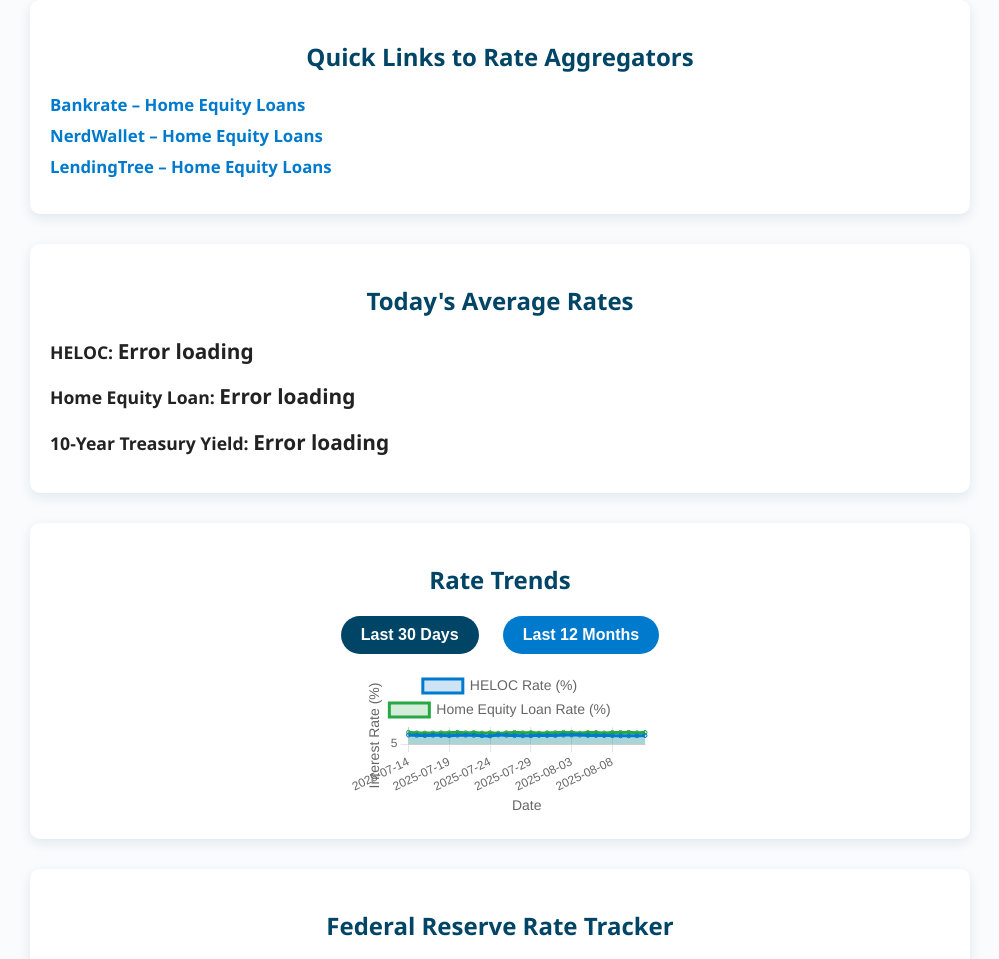
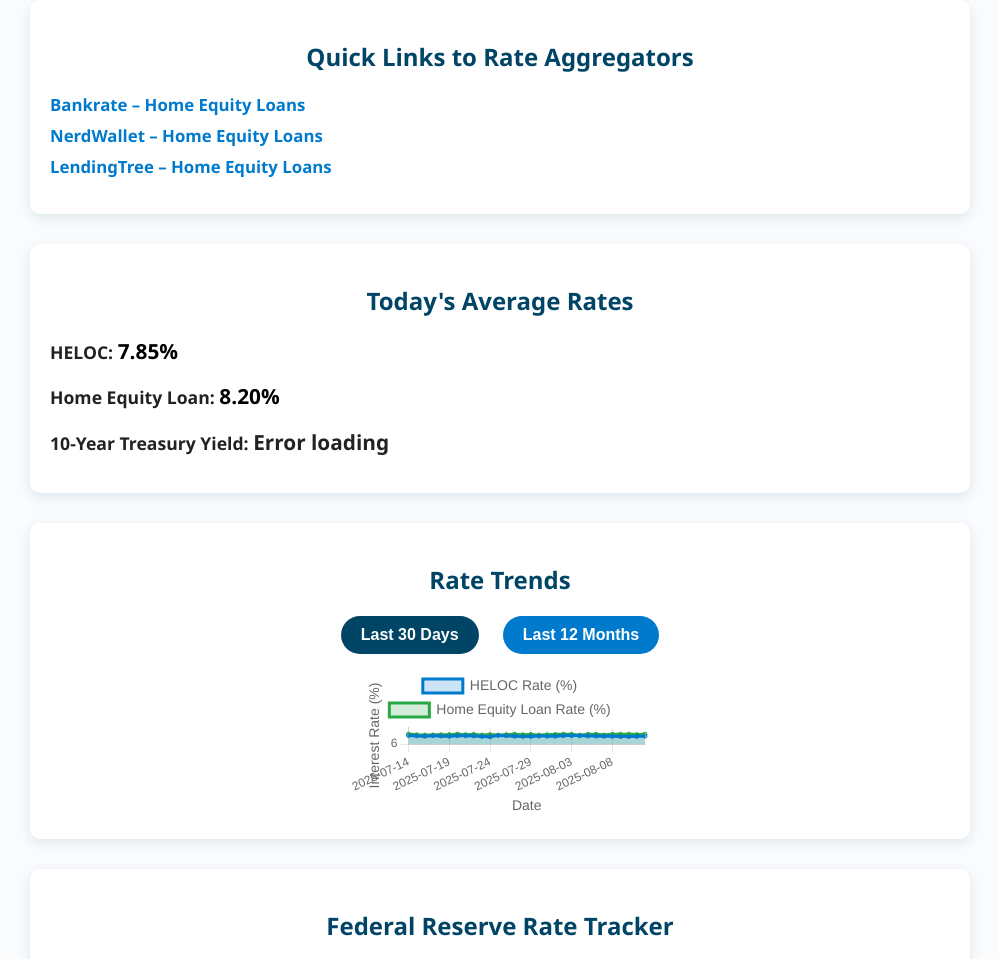
Before and after one commit to sdre11/home-equity-dashboard, a plain HTML site: page index.html in a window 1280 px wide. Shown: the part 86-1045 px from the top of the page, without its empty margins (140-1139 px from the left). Drawn offline with nearby package versions, Linux system fonts and the light colour scheme; no server answers.

Commit message:
Update index.html

```diff
--- a/index.html
+++ b/index.html
@@ -188,35 +188,31 @@ function colorRate(elementId, rate, thresholds) {
 }
 }
 
-// Fetch HELOC & Home Equity Loan Rates from Bankrate
-fetch("https://www.bankrate.com/api/loan-rates/home-equity/v1/")
-  .then(res => res.json())
-  .then(data => {
-    const heloc = data.rates.find(r => r.productName.toLowerCase().includes("heloc"));
-    const homeLoan = data.rates.find(r => r.productName.toLowerCase().includes("home equity loan"));
-    const helocRate = heloc ? `${heloc.apr}` : "N/A";
-    const homeLoanRate = homeLoan ? `${homeLoan.apr}` : "N/A";
+// ---- Static sample rates for HELOC and Home Equity Loan ----
+const staticHelocRate = 7.85; // <-- edit this anytime
+const staticLoanRate = 8.20; // <-- edit this anytime
 
-    document.getElementById("helocRate").textContent = helocRate + "%";
-    document.getElementById("loanRate").textContent = homeLoanRate + "%";
+document.getElementById("helocRate").textContent = staticHelocRate.toFixed(2) + "%";
+colorRate("helocRate", staticHelocRate, { green: 7.0, red: 8.51 });
 
-    colorRate("helocRate", helocRate, { green: 7.0, red: 8.51 });
-    colorRate("loanRate", homeLoanRate, { green: 7.5, red: 9.01 });
-  })
-  .catch(() => {
-    document.getElementById("helocRate").textContent = "Error loading";
-    document.getElementById("loanRate").textContent = "Error loading";
-  });
+document.getElementById("loanRate").textContent = staticLoanRate.toFixed(2) + "%";
+colorRate("loanRate", staticLoanRate, { green: 7.5, red: 9.01 });
 
-// Fetch 10-Year Treasury Yield from U.S. Treasury with CORS proxy and filter
-fetch('https://api.allorigins.win/get?url=' + encodeURIComponent('https://api.fiscaldata.treasury.gov/services/api/fiscal_service/v2/accounting/od/avg_interest_rates?filter=security_type_desc:eq:Note&sort=-record_date&page[size]=1'))
+// ---- Fetch 10-Year Treasury Yield from U.S. Treasury with CORS proxy and filter ----
+fetch('https://api.allorigins.win/get?url=' + encodeURIComponent('https://api.fiscaldata.treasury.gov/services/api/fiscal_service/v2/accounting/od/avg_interest_rates?sort=-record_date&page[size]=5'))
 .then(res => res.json())
 .then(data => {
 const jsonData = JSON.parse(data.contents);
+// console.log('Treasury data:', jsonData); // Uncomment to debug
 if (jsonData.data && jsonData.data.length > 0) {
-      const latest = jsonData.data[0];
-      document.getElementById("treasuryYield").textContent = latest.avg_interest_rate_amt + "%";
-      colorRate("treasuryYield", latest.avg_interest_rate_amt, { green: 3.0, red: 4.01 });
+// Find first item with security_type_desc containing '10-Year'
+const tenYear = jsonData.data.find(item => item.security_type_desc && item.security_type_desc.includes("10-Year"));
+if (tenYear) {
+document.getElementById("treasuryYield").textContent = tenYear.avg_interest_rate_amt + "%";
+colorRate("treasuryYield", tenYear.avg_interest_rate_amt, { green: 3.0, red: 4.01 });
+} else {
+document.getElementById("treasuryYield").textContent = "N/A";
+}
 } else {
 document.getElementById("treasuryYield").textContent = "N/A";
 }
@@ -224,10 +220,10 @@ fetch('https://api.allorigins.win/get?url=' + encodeURIComponent('https://api.fi
 .catch(() => {
 document.getElementById("treasuryYield").textContent = "Error loading";
 });
+
 // Chart.js setup for Rate Trends
 
-// For demo, mock historical data — replace with real API if available
-// Generate dates and random-ish data for 30 days and 12 months
+// Generate mock historical data for demo purposes
 function generateMockData(days, baseHeloc, baseLoan) {
 const dates = [];
 const helocRates = [];
@@ -244,8 +240,8 @@ function generateMockData(days, baseHeloc, baseLoan) {
 return { dates, helocRates, loanRates };
 }
 
-const data30Days = generateMockData(30, 7.5, 8.3);
-const data12Months = generateMockData(365, 7.5, 8.3);
+const data30Days = generateMockData(30, staticHelocRate, staticLoanRate);
+const data12Months = generateMockData(365, staticHelocRate, staticLoanRate);
 
 const ctx = document.getElementById("rateChart").getContext("2d");
 let currentDataset = data30Days;
```
Lines whose indentation alone changed are shown as unchanged.
